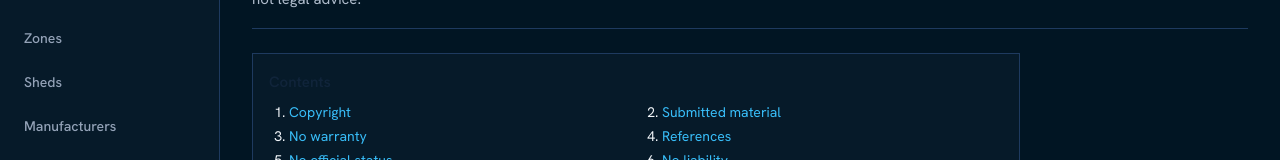
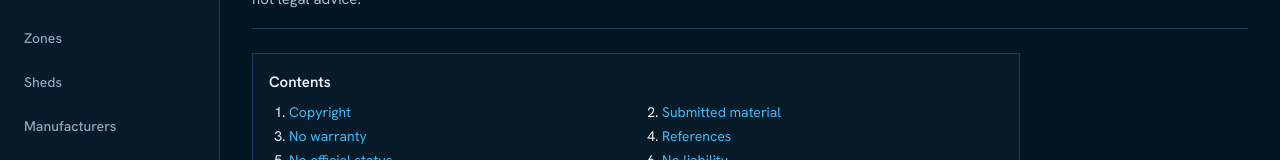
Before and after one commit to Chaitanyadurgeshweb/loco-db-final, a Next.js app: page /legal in a window 1280 px wide. Shown: the part 202-362 px from the top of the page. Built offline with nearby package versions, Linux system fonts and the light colour scheme.

Commit message:
Refresh Loco Portal Command Center UI

```diff
--- a/app/legal/page.tsx
+++ b/app/legal/page.tsx
@@ -38,7 +38,7 @@ export default function Legal() {
         aria-label="On this page"
         className="border border-gray-200 bg-gray-50 p-4 mb-6 max-w-3xl"
       >
-        <p className="font-semibold text-navy mb-2">Contents</p>
+        <p className="font-semibold text-slate-100 mb-2">Contents</p>
 
         <ol className="list-decimal pl-5 grid sm:grid-cols-2 gap-x-8 gap-y-1 text-sm">
           {toc.map(([id, t]) => (
```
